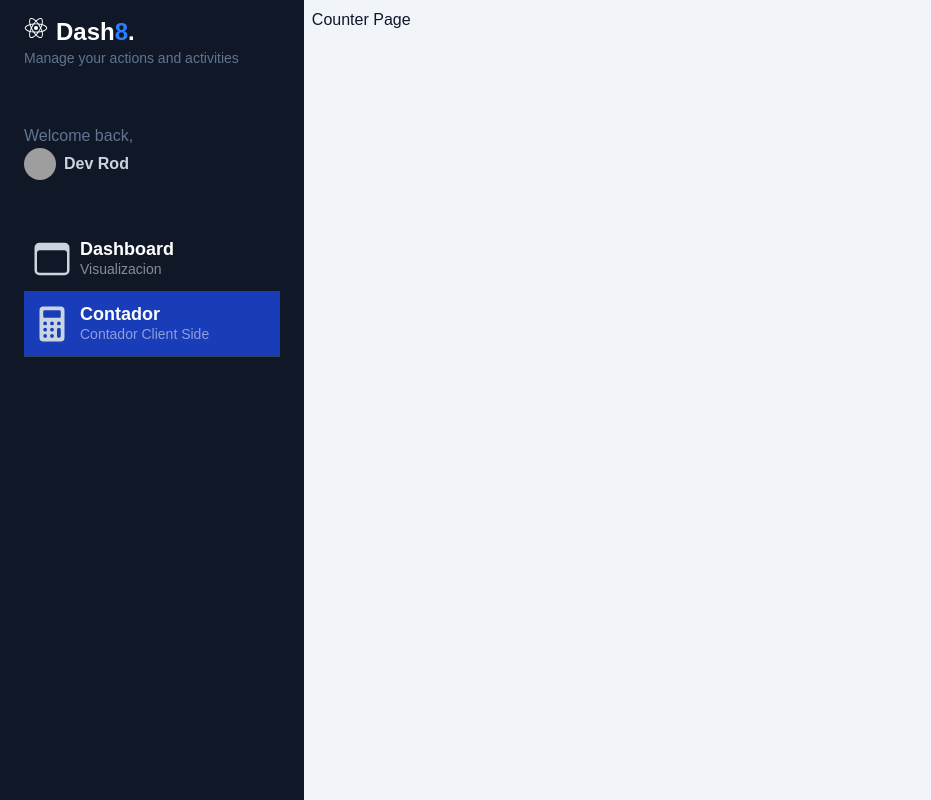
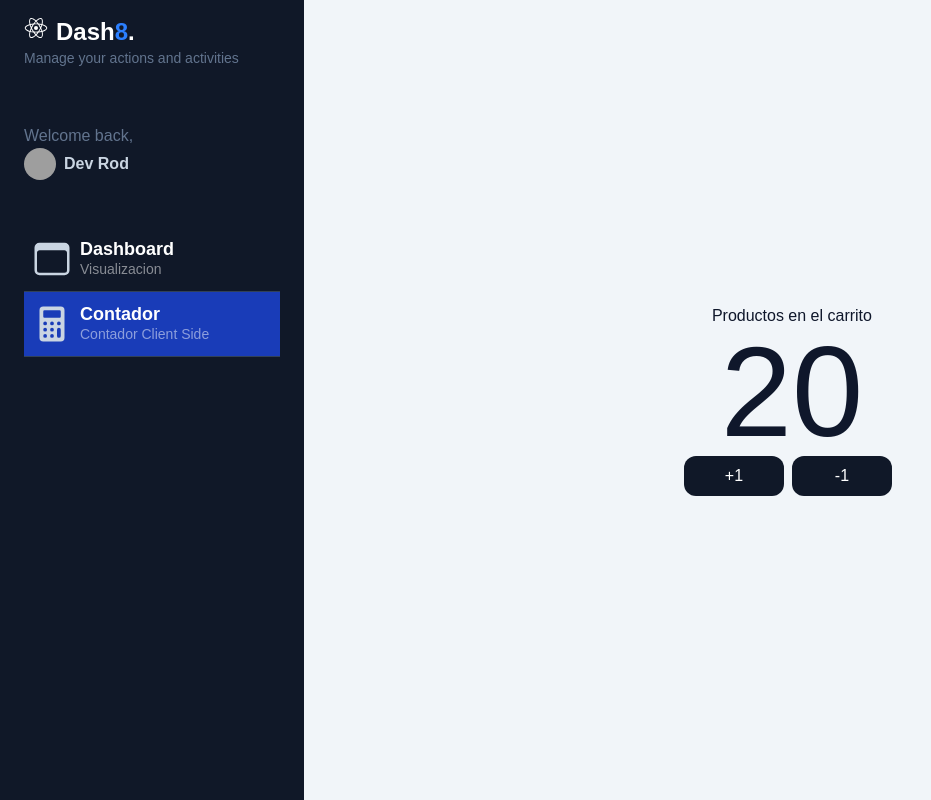
Before and after one commit to rodrigozucchini/intro-next, a Next.js app in the folder 02-dashboard/: page /dashboard/counter in a window 1280 px wide. Shown: the whole page, without its empty margins (0-931 px from the left). Built offline with nearby package versions, Linux system fonts and the light colour scheme; grey boxes are pictures that could not be loaded.

Commit message:
add 02-dashboard

```diff
--- a/02-dashboard/app/dashboard/counter/page.tsx
+++ b/02-dashboard/app/dashboard/counter/page.tsx
@@ -1,7 +1,19 @@
+import { CartCounter } from "@/app/shopping-cart";
+
+export const metadata = {
+ title: 'Shopping Cart',
+ description: 'Un simple contador',
+};
+
+
 export default function CounterPage() {
+
+
   return (
-    <div>
-      <h1>Counter Page</h1>
+    <div className="flex flex-col items-center justify-center w-full h-full">
+      <span>Productos en el carrito</span>
+      <CartCounter value={ 20 } />
+
     </div>
   );
 }
--- /dev/null
+++ b/02-dashboard/app/shopping-cart/components/CartCounter.tsx
@@ -0,0 +1,34 @@
+'use client';
+
+import { useState } from 'react';
+
+interface Props {
+  value?: number;
+}
+
+
+
+export const CartCounter = ({  value = 0 }: Props) => {
+
+  const [count, setCount] = useState(value);
+
+  return (
+    <>
+      <span className="text-9xl"> {count} </span>
+
+      <div className="flex">
+        <button
+          onClick={() => setCount(count + 1)}
+          className="flex items-center justify-center p-2 rounded-xl bg-gray-900 text-white hover:bg-gray-600 transition-all w-25 mr-2">
+          +1
+        </button>
+
+        <button
+          onClick={() => setCount(count - 1)}
+          className="flex items-center justify-center p-2 rounded-xl bg-gray-900 text-white hover:bg-gray-600 transition-all w-25 mr-2">
+          -1
+        </button>
+      </div>
+    </>
+  )
+}
--- /dev/null
+++ b/02-dashboard/app/shopping-cart/index.ts
@@ -0,0 +1 @@
+export { CartCounter } from './components/CartCounter';
```
